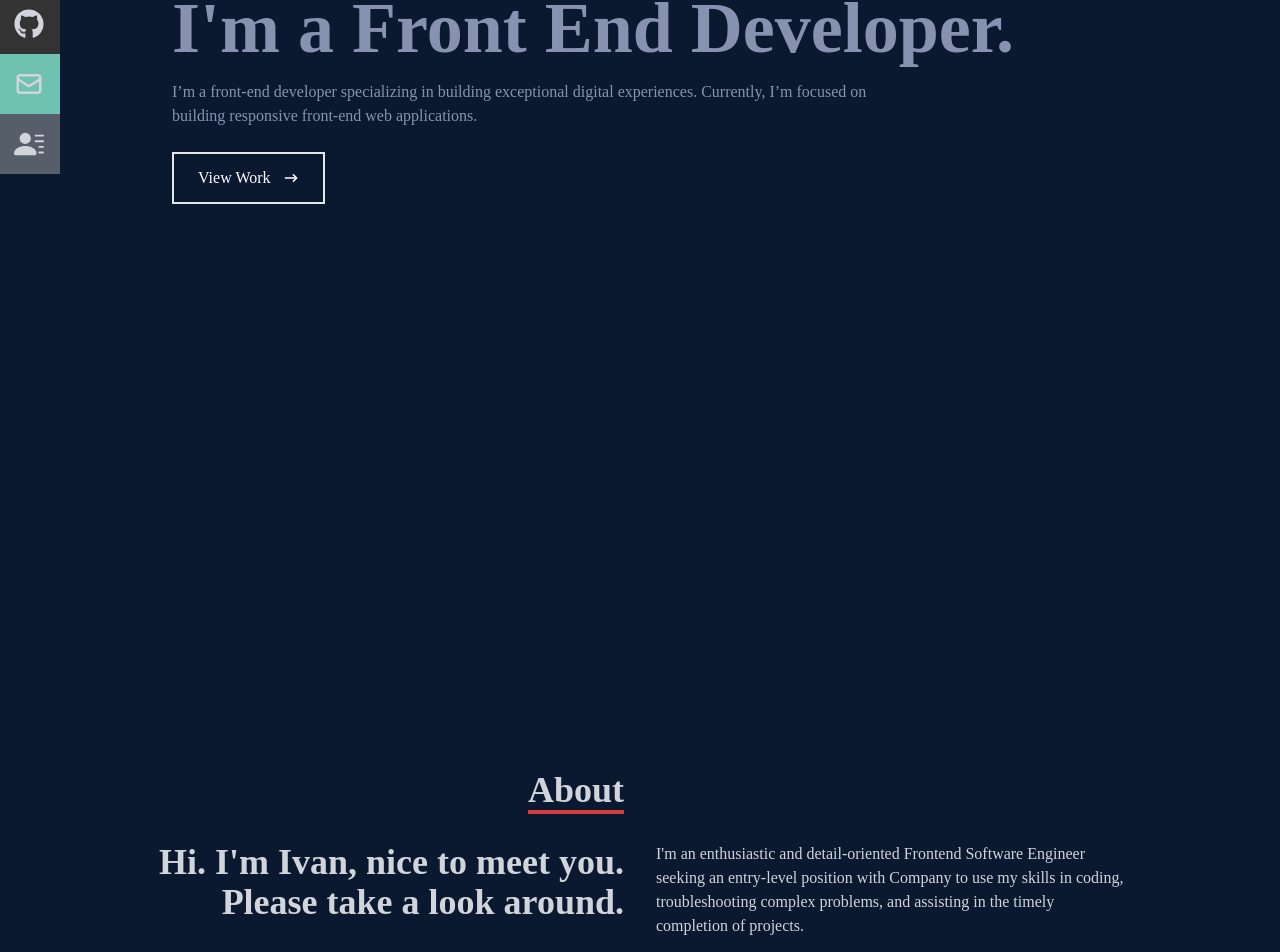
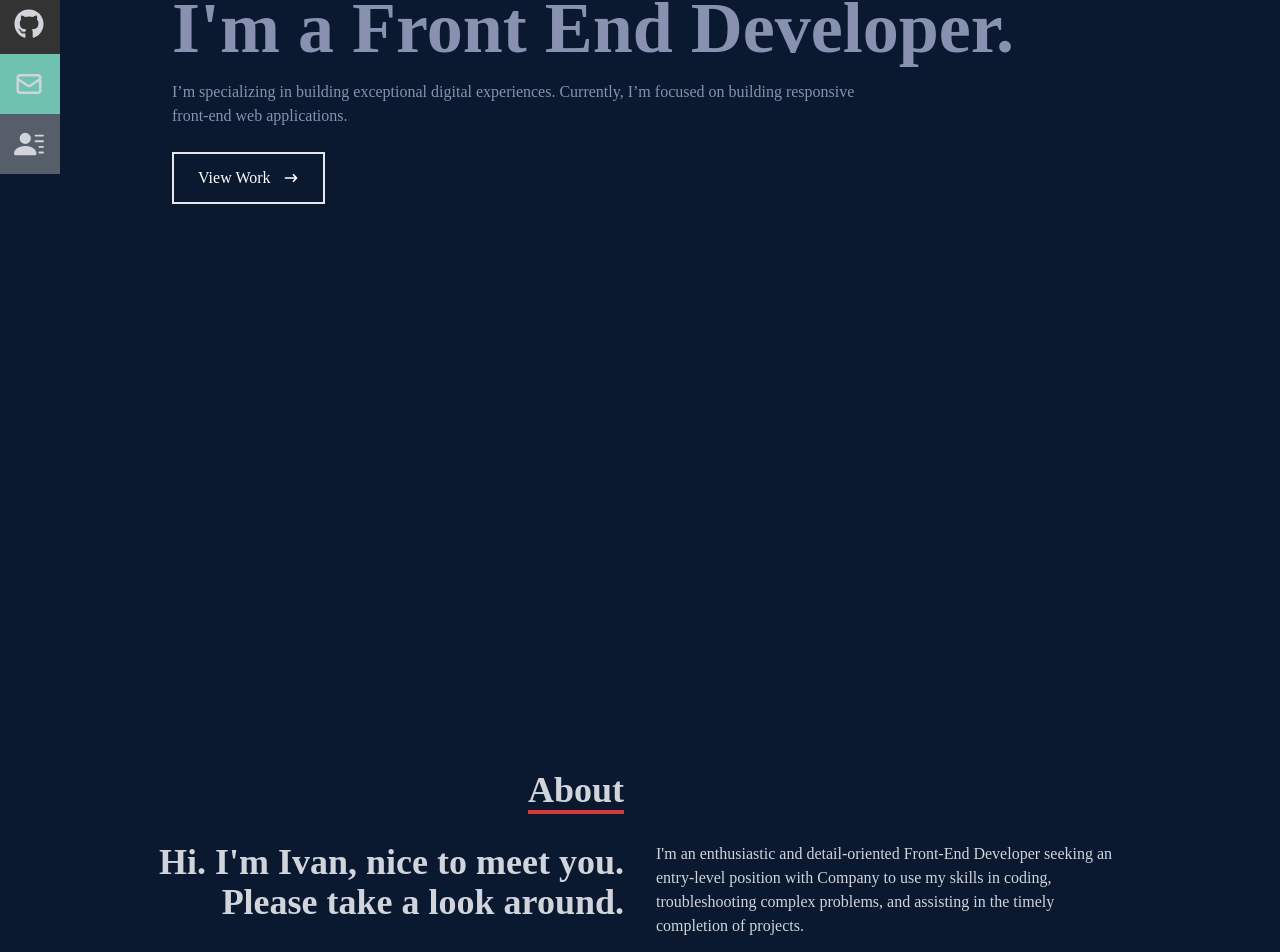
Before and after one commit to Ivanvidic/my-portfolio-app, a React (Create React App) app: page / in a window 1280 px wide. Shown: the part 346-1298 px from the top of the page. Built offline with nearby package versions, Linux system fonts and the light colour scheme.

Commit message:
Changes in About and Home components

```diff
--- a/src/components/About.jsx
+++ b/src/components/About.jsx
@@ -16,7 +16,7 @@ const About = () => {
           </div>
           <div>
             <p>
-              I'm an enthusiastic and detail-oriented Frontend Software Engineer
+              I'm an enthusiastic and detail-oriented Front-End Developer
               seeking an entry-level position with Company to use my skills in
               coding, troubleshooting complex problems, and assisting in the
               timely completion of projects.
--- a/src/components/Home.jsx
+++ b/src/components/Home.jsx
@@ -14,9 +14,9 @@ const Home = () => {
           I'm a Front End Developer.
         </h2>
         <p className="text-[#8892b0] py-4 max-w-[700px]">
-          I’m a front-end developer specializing in building exceptional digital
-          experiences. Currently, I’m focused on building responsive front-end
-          web applications.
+          I’m specializing in building exceptional digital experiences.
+          Currently, I’m focused on building responsive front-end web
+          applications.
         </p>
         <div>
           <button className="text-white group border-2 px-6 py-3 my-2 flex items-center hover:bg-[#D63B3B] hover:border-[#D63B3B]">
```
